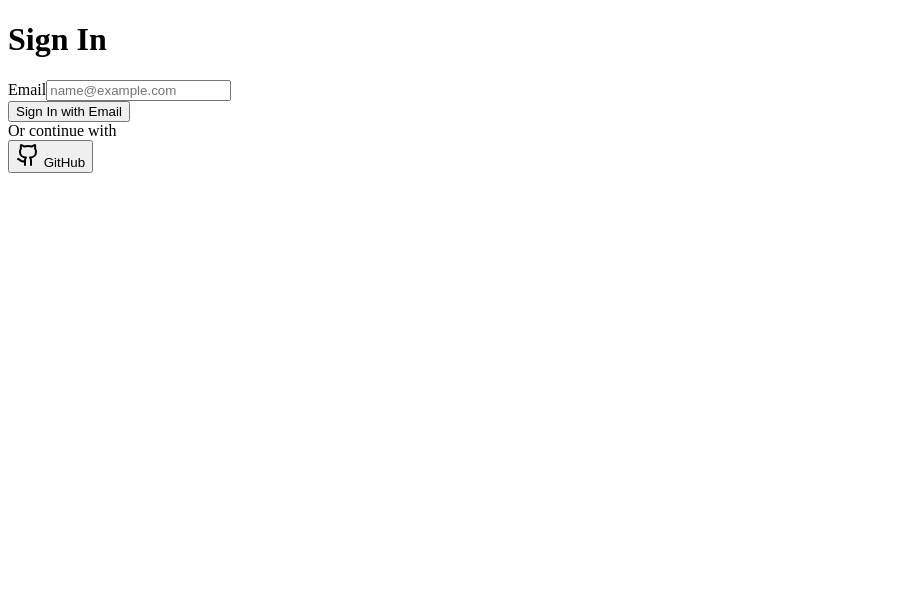
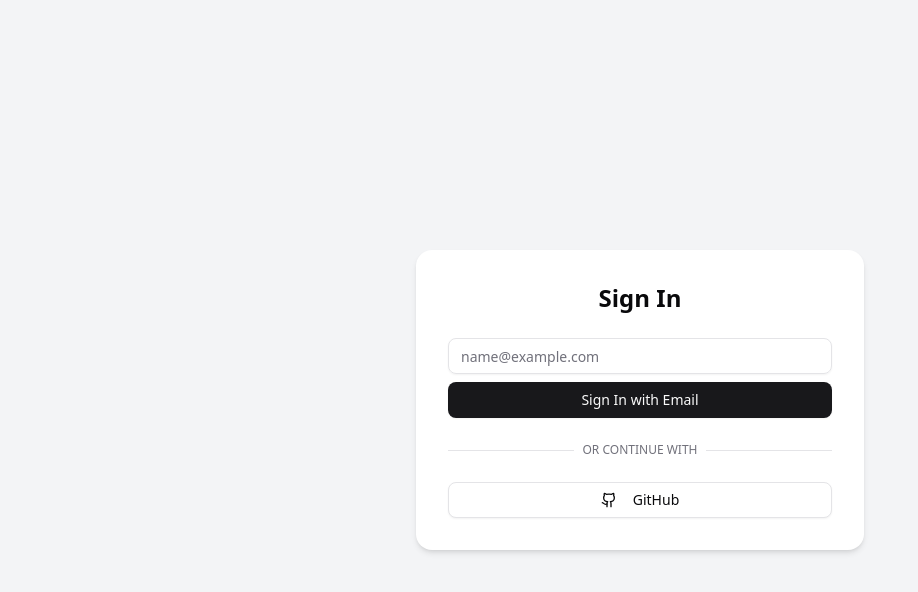
Before and after one commit to gingerboi8950/hacknomics2025, a Next.js app in the folder pack-watch/: page /auth in a window 1280 px wide. Shown: the top 592 px of the page, without its empty margins (0-918 px from the left). Built offline with nearby package versions, Linux system fonts and the light colour scheme.

Commit message:
created front end for sign in page with schadcdn

```diff
--- a/pack-watch/src/app/global.css
+++ b/pack-watch/src/app/global.css
@@ -1,5 +1,8 @@
 @import "tailwindcss";
-@import "tw-animate-css";
+@tailwind base;
+@tailwind components;
+@tailwind utilities;
+
 
 @custom-variant dark (&:is(.dark *));
 
--- a/pack-watch/src/app/layout.tsx
+++ b/pack-watch/src/app/layout.tsx
@@ -1,5 +1,7 @@
 import type { Metadata } from "next";
 import { Geist, Geist_Mono } from "next/font/google";
+import "./global.css";
+
 
 const geistSans = Geist({
   variable: "--font-geist-sans",
@@ -22,8 +24,10 @@ export default function RootLayout({
   children: React.ReactNode;
 }>) {
   return (
-    <html lang="en">
-      <body>{children}</body>
+    <html lang="en" className={`${geistSans.variable} ${geistMono.variable}`}>
+      <body className="font-sans bg-background text-foreground">
+        {children}
+      </body>
     </html>
   );
 }
--- a/pack-watch/src/components/user-auth-form.tsx
+++ b/pack-watch/src/components/user-auth-form.tsx
@@ -36,6 +36,7 @@ export function UserAuthForm({
               id="email"
               placeholder="name@example.com"
               type="email"
+              className="w-full"
               autoCapitalize="none"
               autoComplete="email"
               autoCorrect="off"
```
